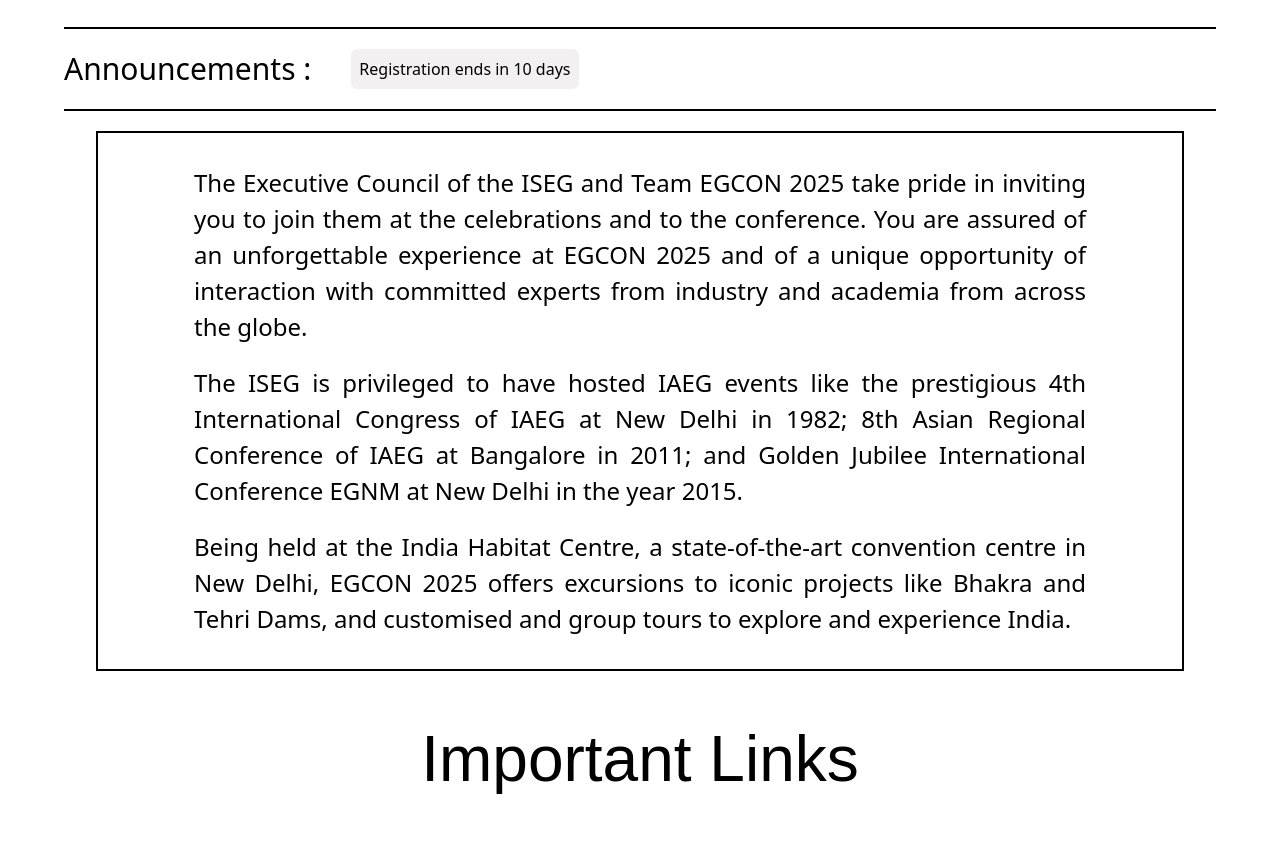
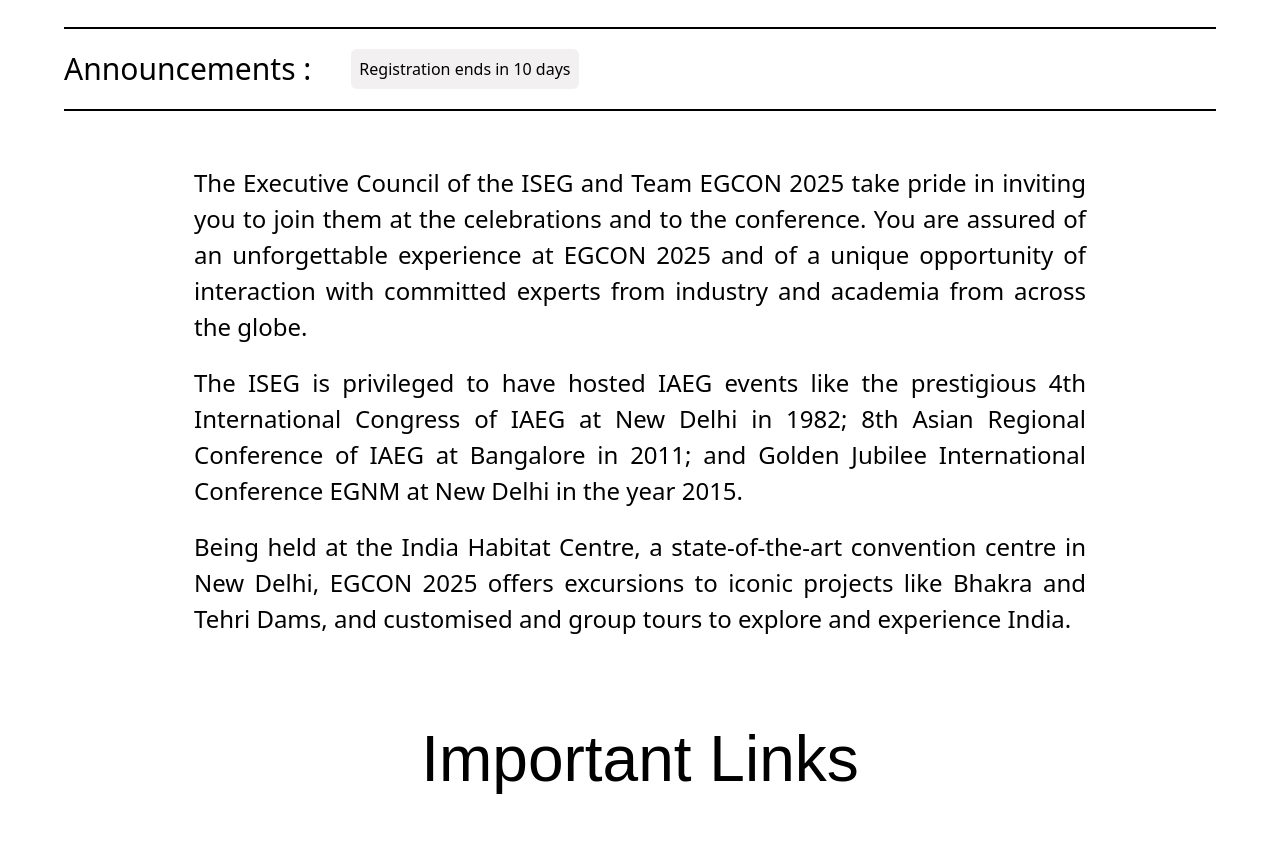
Before and after one commit to HarnoorAulakh1/ISEG, a React (Vite) app: page / in a window 1280 px wide. Shown: the part 700-1554 px from the top of the page. Built offline with nearby package versions, Linux system fonts and the light colour scheme; a web font is replaced by a local one.

Commit message:
landing edits

```diff
--- a/src/components/landing.tsx
+++ b/src/components/landing.tsx
@@ -41,7 +41,7 @@
       </div>
         <hr className="border-[1px]  bg-black border-black" />
       </div>
-      <div className="md:w-[85%] w-[95%] mt-5 text-[1rem] text-justify md:text-[1.5rem] bg-white m-auto border-[2px] border-black py-[2rem] md:px-[6rem] px-[1rem] flex flex-col gap-5">
+      <div className="md:w-[85%] w-[95%] mt-5 text-[1rem] text-justify md:text-[1.5rem] bg-white m-auto border-[2px] border-white py-[2rem] md:px-[6rem] px-[1rem] flex flex-col gap-5">
         <p>
           The Executive Council of the ISEG and Team EGCON 2025 take pride in
           inviting you to join them at the celebrations and to the conference.
```
